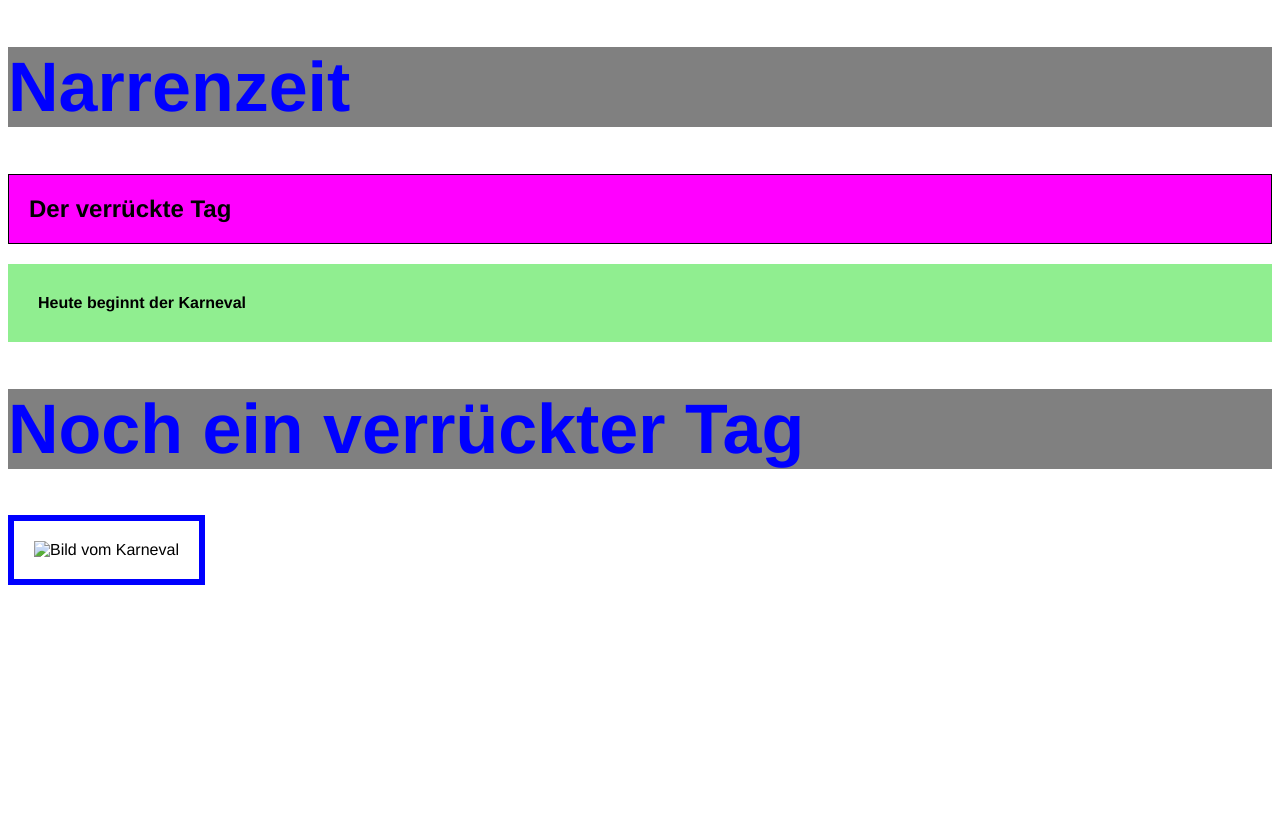
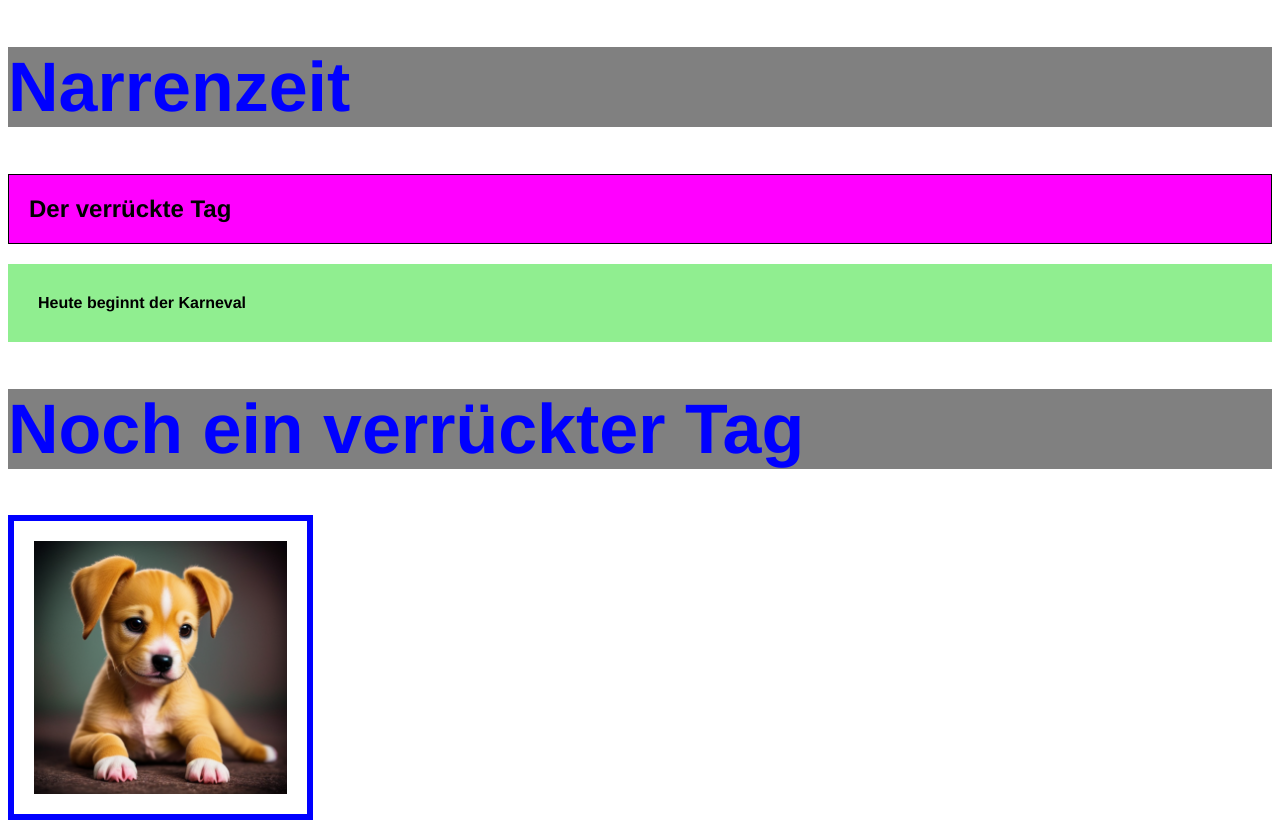
Before and after one commit to guidohts/html-kurs, a plain HTML site: page index.html in a window 1280 px wide. Before the commit the page ends 800 px from the top, so only its background shows below. Drawn offline with Linux system fonts and the light colour scheme.

Commit message:
Change image source to puppy image
Updated image source for the puppy image.

```diff
--- a/index.html
+++ b/index.html
@@ -34,8 +34,9 @@
 
     <h1>Noch ein verrückter Tag</h1>
 
-    <img src="carnival-476816_1280.jpg" alt="Bild vom Karneval">
+    <img src="images/puppies/puppie_77856561.png" alt="Puppy">
 
 </body>
 
+
 </html>
```
